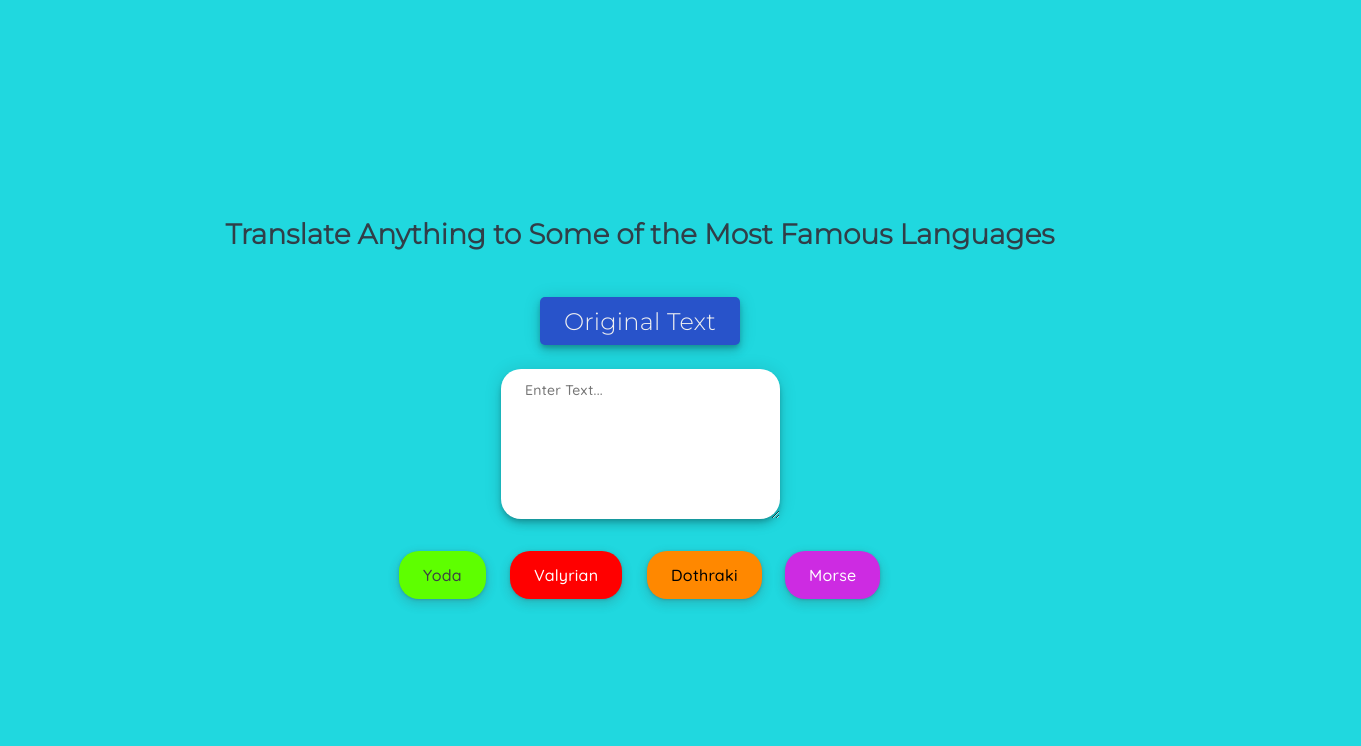
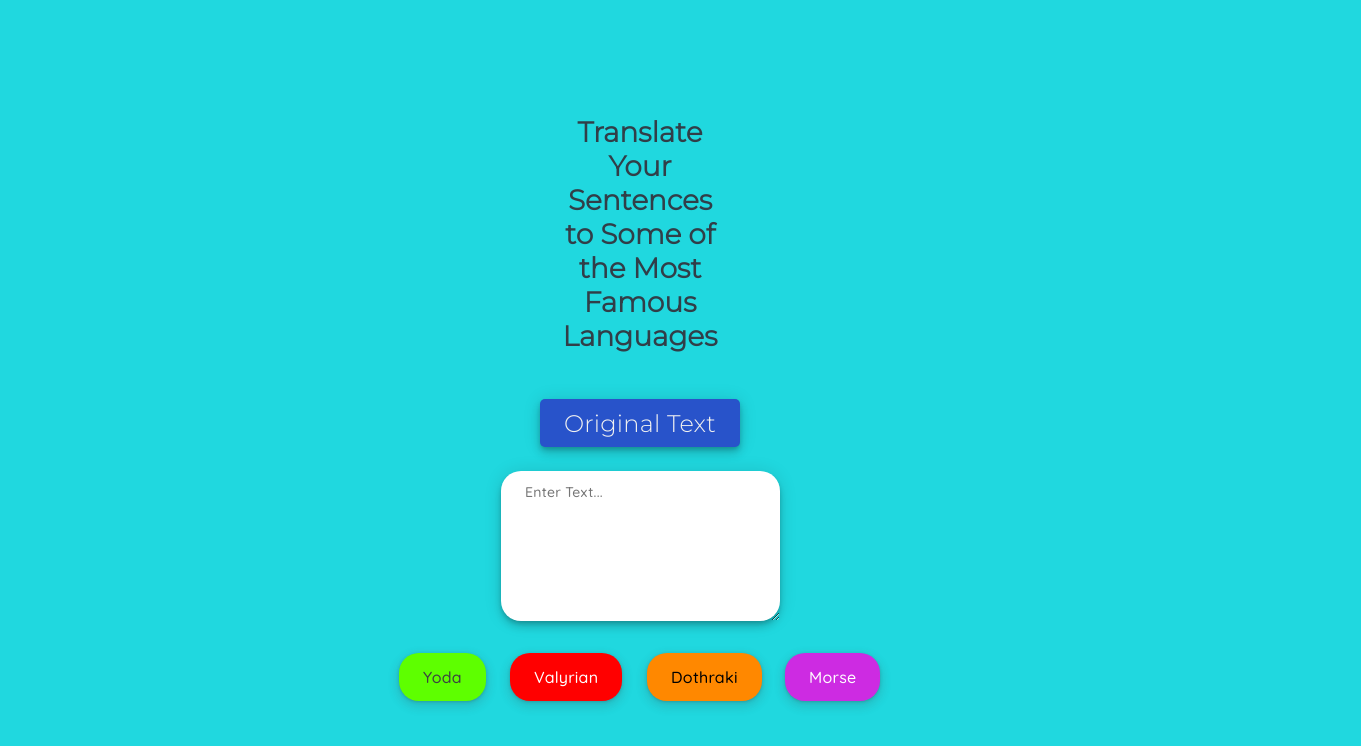
Before and after one commit to n-ii-ma/Fictional-Translation, a React (Create React App) app: page / in a window 1280 px wide. Shown: the top 746 px of the page, 1361 px wide, since content can reach past the window. Built offline with nearby package versions, Linux system fonts and the light colour scheme.

Commit message:
Header for Desktop

```diff
--- a/src/App.css
+++ b/src/App.css
@@ -19,6 +19,12 @@
   font-family: Montserrat;
   font-size: 1.75rem;
   margin: 1em 0.5em;
+}
+
+@media only screen and (min-width: 1200px) {
+  h1 {
+    margin: 1em 23em;
+  }
 }
 
 .label-text {
--- a/src/app/App.js
+++ b/src/app/App.js
@@ -5,7 +5,7 @@
 function App() {
   return (
     <div className="App">
-      <h1>Translate Anything to Some of the Most Famous Languages</h1>
+      <h1>Translate Your Sentences to Some of the Most Famous Languages</h1>
       <TextArea />
       <Translation />
     </div>
```
